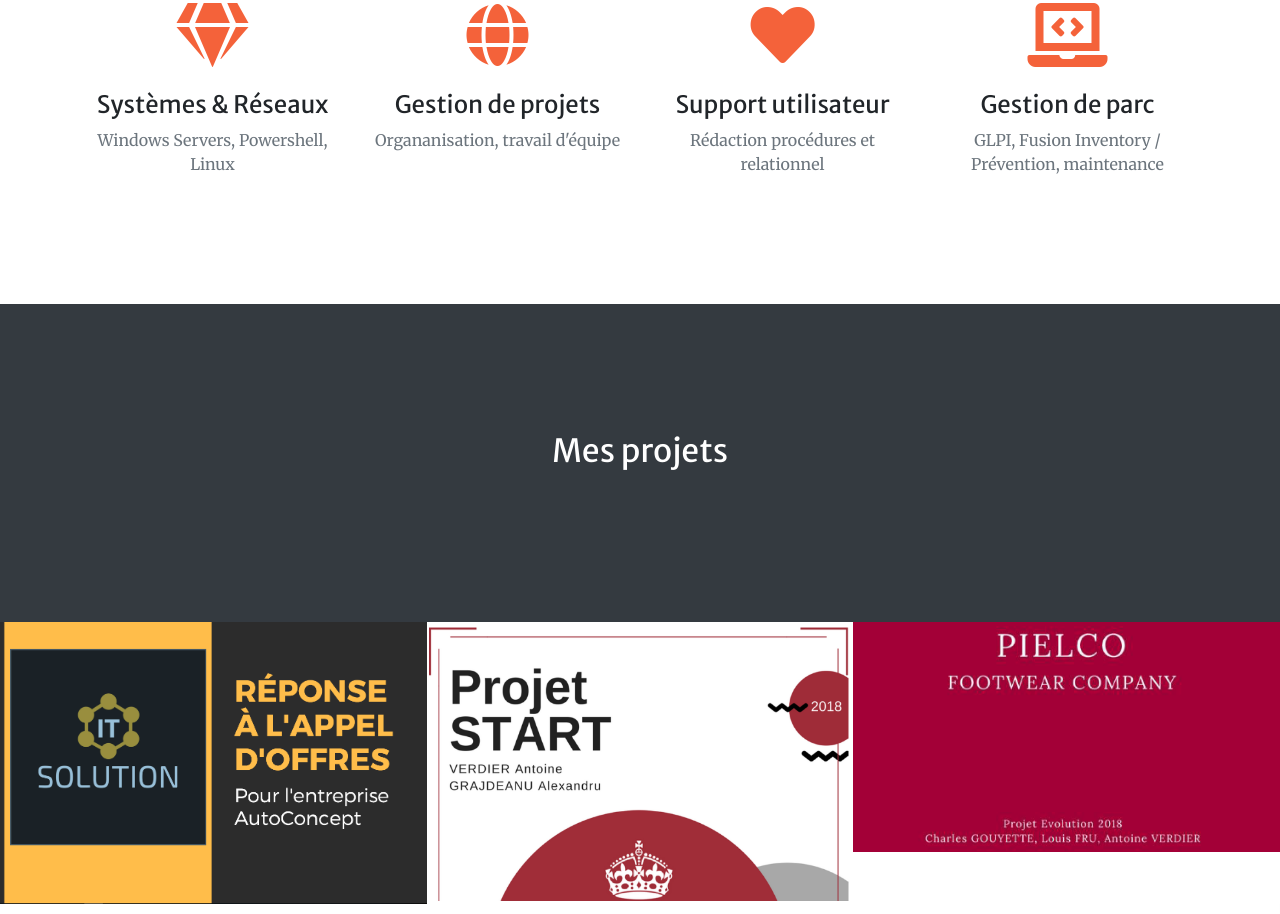
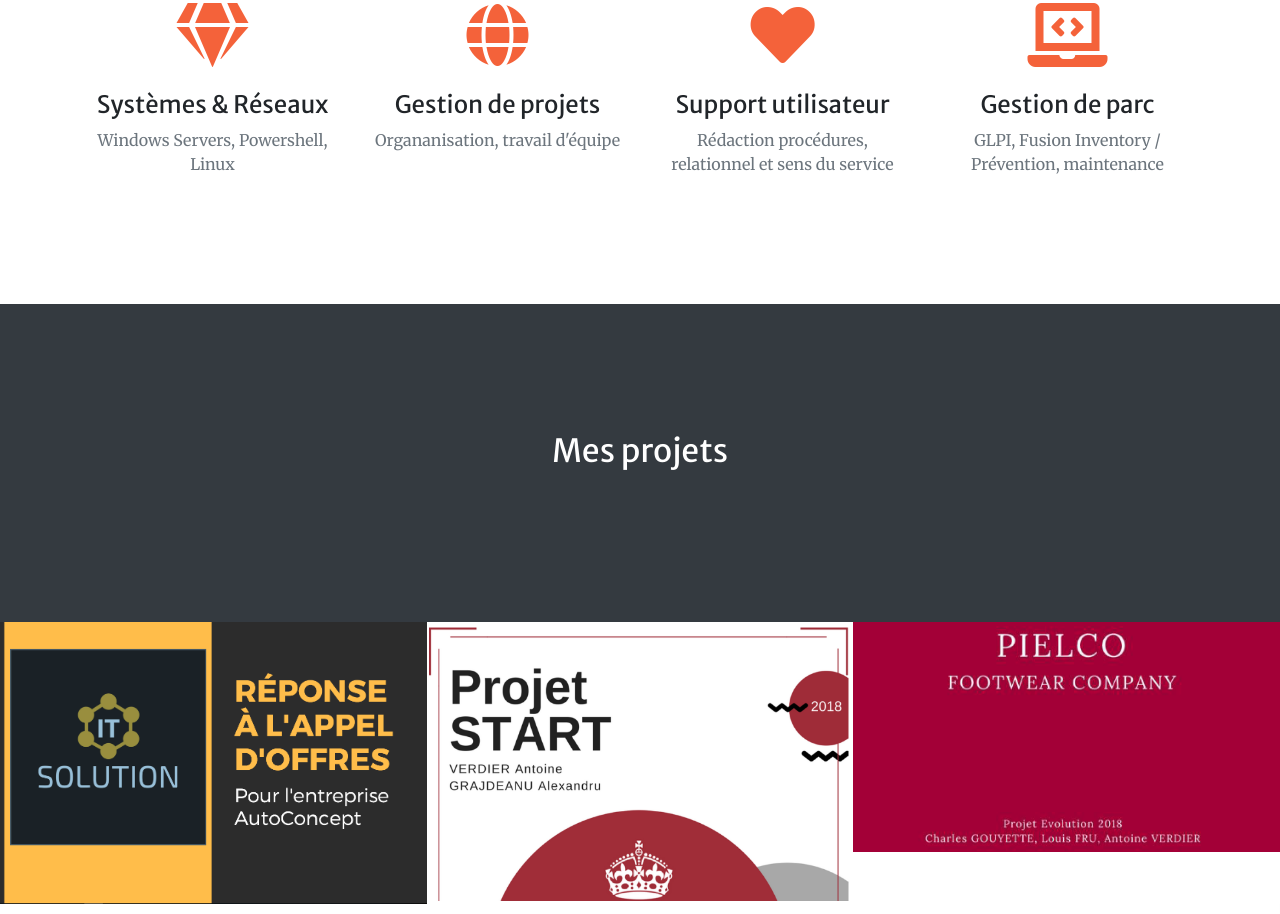
Before and after one commit to Kickbanz/Kickbanz.github.io, a website with bundled scripts: page index.html in a window 1280 px wide. Shown: the part 1660-2574 px from the top of the page. Built offline with nearby package versions, Linux system fonts and the light colour scheme.

Commit message:
Update index.html

```diff
--- a/index.html
+++ b/index.html
@@ -109,7 +109,7 @@
           <div class="mt-5">
             <i class="fas fa-4x fa-heart text-primary mb-4"></i>
             <h3 class="h4 mb-2">Support utilisateur</h3>
-            <p class="text-muted mb-0">Rédaction procédures et relationnel</p>
+            <p class="text-muted mb-0">Rédaction procédures, relationnel et sens du service</p>
           </div>
         </div>
         <div class="col-lg-3 col-md-6 text-center">
```
